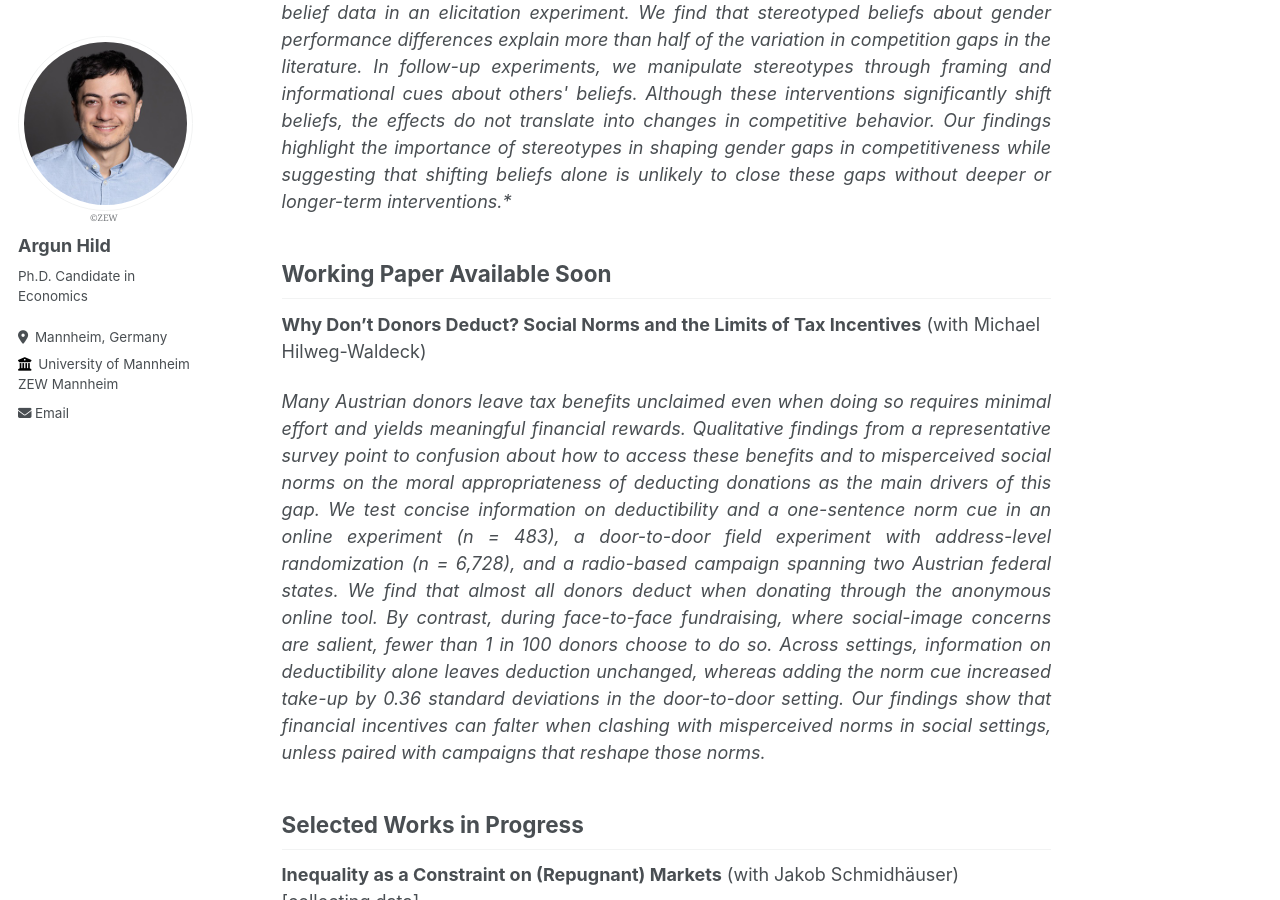
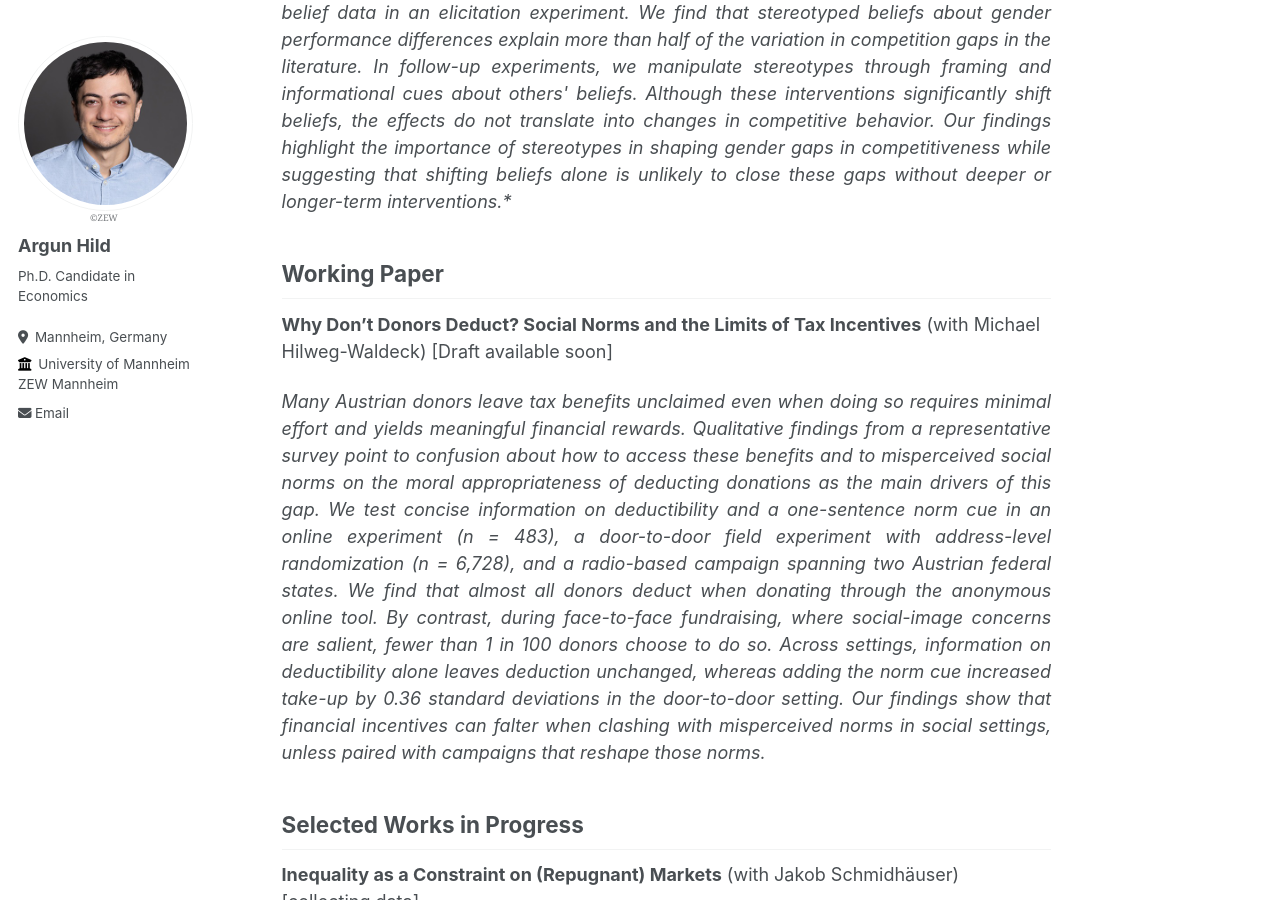
Before and after one commit to ArgunHild/argunhild.github.io, a Jekyll site: the page built from _pages/research.md, in a window 1280 px wide and 900 px high, scrolled down 523 px. Built offline with Jekyll 4.4.1, drawn with Linux system fonts in a browser that asks for light colours.

Commit message:
added draft available soon

```diff
--- a/_pages/research.md
+++ b/_pages/research.md
@@ -18,8 +18,8 @@ Career choice, earnings, and other key economic outcomes have been linked to gen
 </div>
 <!-- TODO: add the draft once ready. -->
 
-## Working Paper Available Soon
-**Why Don’t Donors Deduct? Social Norms and the Limits of Tax Incentives** (with Michael Hilweg-Waldeck)
+## Working Paper
+**Why Don’t Donors Deduct? Social Norms and the Limits of Tax Incentives** (with Michael Hilweg-Waldeck) [Draft available soon]
 <div style="text-align: justify;">
 <em>
 Many Austrian donors leave tax benefits unclaimed even when doing so requires minimal effort and yields meaningful financial rewards. Qualitative findings from a representative survey point to confusion about how to access these benefits and to misperceived social norms on the moral appropriateness of deducting donations as the main drivers of this gap. We test concise information on deductibility and a one-sentence norm cue in an online experiment (n = 483), a door-to-door field experiment with address-level randomization (n = 6,728), and a radio-based campaign spanning two Austrian federal states. We find that almost all donors deduct when donating through the anonymous online tool. By contrast, during face-to-face fundraising, where social-image concerns are salient, fewer than 1 in 100 donors choose to do so. Across settings, information on deductibility alone leaves deduction unchanged, whereas adding the norm cue increased take-up by 0.36 standard deviations in the door-to-door setting. Our findings show that financial incentives can falter when clashing with misperceived norms in social settings, unless paired with campaigns that reshape those norms.
```
